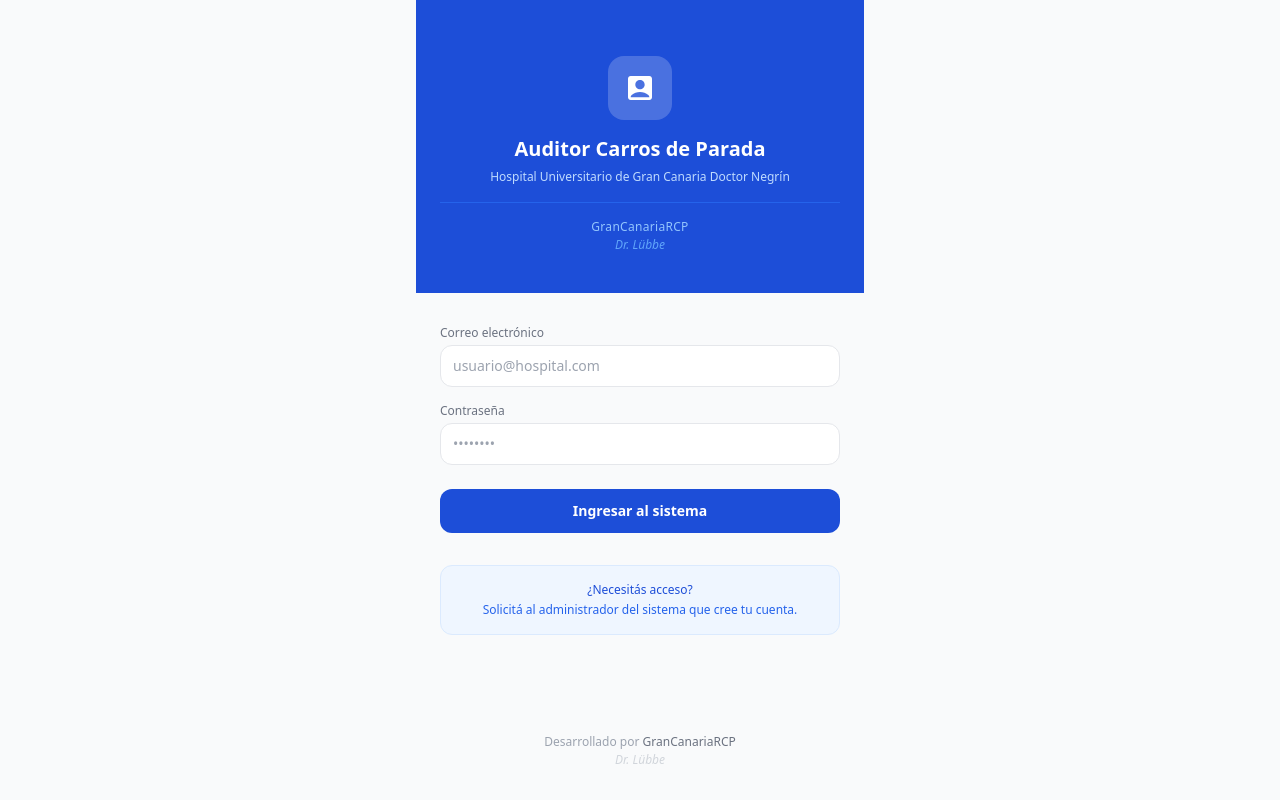
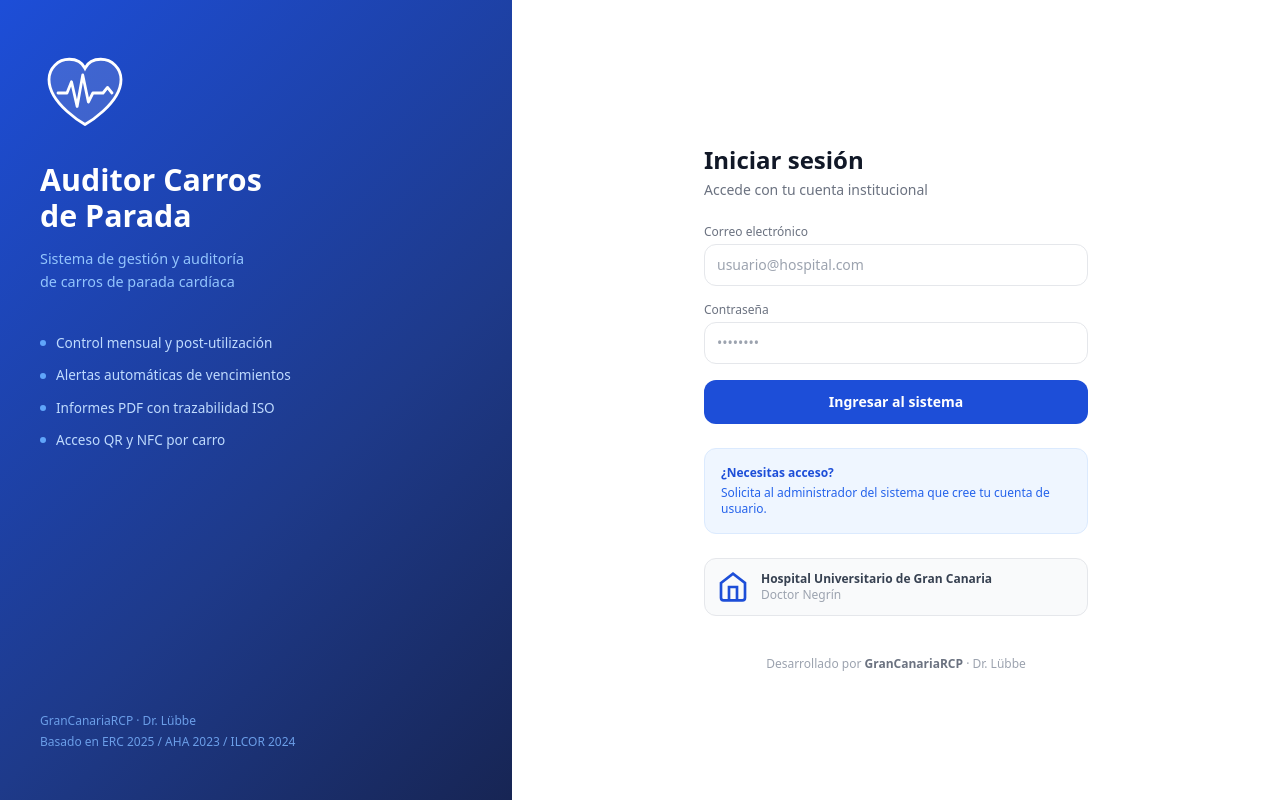
Before and after one commit to grancanariarcp-hub/carros-paro, a Next.js app: page / in a window 1280 px wide. Built offline with nearby package versions, Linux system fonts and the light colour scheme; no server answers.

Commit message:
Update page.tsx

```diff
--- a/app/page.tsx
+++ b/app/page.tsx
@@ -35,28 +35,77 @@ export default function LoginPage() {
   }
 
   return (
-    <div className="min-h-screen flex flex-col max-w-md mx-auto bg-gray-50">
+    <div className="login-page">
 
-      {/* Header azul */}
-      <div className="bg-blue-700 px-6 pt-14 pb-10 text-center">
-        <div className="w-16 h-16 rounded-2xl bg-white/20 mx-auto mb-4 flex items-center justify-center">
-          <svg className="w-8 h-8 text-white" fill="currentColor" viewBox="0 0 24 24">
-            <path d="M19 3H5c-1.1 0-2 .9-2 2v14c0 1.1.9 2 2 2h14c1.1 0 2-.9 2-2V5c0-1.1-.9-2-2-2zm-7 3c1.93 0 3.5 1.57 3.5 3.5S13.93 13 12 13s-3.5-1.57-3.5-3.5S10.07 6 12 6zm7 13H5v-.23c0-.62.28-1.2.76-1.58C7.47 15.82 9.64 15 12 15s4.53.82 6.24 2.19c.48.38.76.97.76 1.58V19z"/>
+      {/* Panel izquierdo — solo visible en tablet/escritorio */}
+      <div className="login-panel-left">
+        <div className="login-panel-left-inner">
+          {/* Ícono PCR grande */}
+          <div className="login-icon-big">
+            <svg viewBox="0 0 80 80" fill="none" xmlns="http://www.w3.org/2000/svg">
+              {/* Corazón */}
+              <path d="M40 68C40 68 8 50 8 28C8 18 16 10 26 10C32 10 37.5 13 40 18C42.5 13 48 10 54 10C64 10 72 18 72 28C72 50 40 68 40 68Z"
+                fill="white" fillOpacity="0.15" stroke="white" strokeWidth="2.5"/>
+              {/* Traza ECG / onda RCP */}
+              <polyline
+                points="16,40 24,40 28,30 33,52 38,24 43,48 47,40 56,40 60,35 64,40"
+                stroke="white" strokeWidth="2.5" strokeLinecap="round" strokeLinejoin="round" fill="none"/>
             </svg>
           </div>
-        <h1 className="text-xl font-bold text-white leading-tight">Auditor Carros de Parada</h1>
-        <p className="text-blue-200 text-xs mt-2 leading-snug px-4">
-          Hospital Universitario de Gran Canaria Doctor Negrín
-        </p>
-        <div className="mt-4 pt-4 border-t border-blue-600">
-          <p className="text-blue-300 text-xs font-medium tracking-wide">GranCanariaRCP</p>
-          <p className="text-blue-400 text-xs italic mt-0.5">Dr. Lübbe</p>
+          <h2 className="login-panel-title">Auditor Carros<br/>de Parada</h2>
+          <p className="login-panel-sub">Sistema de gestión y auditoría<br/>de carros de parada cardíaca</p>
+          <div className="login-panel-features">
+            <div className="login-feature">
+              <span className="login-feature-dot"></span>
+              Control mensual y post-utilización
+            </div>
+            <div className="login-feature">
+              <span className="login-feature-dot"></span>
+              Alertas automáticas de vencimientos
+            </div>
+            <div className="login-feature">
+              <span className="login-feature-dot"></span>
+              Informes PDF con trazabilidad ISO
+            </div>
+            <div className="login-feature">
+              <span className="login-feature-dot"></span>
+              Acceso QR y NFC por carro
+            </div>
+          </div>
+        </div>
+        <div className="login-panel-footer">
+          <p>GranCanariaRCP · Dr. Lübbe</p>
+          <p>Basado en ERC 2025 / AHA 2023 / ILCOR 2024</p>
         </div>
       </div>
 
+      {/* Panel derecho — formulario */}
+      <div className="login-panel-right">
+        <div className="login-form-container">
+
+          {/* Header móvil — solo visible en móvil */}
+          <div className="login-mobile-header">
+            <div className="login-mobile-icon">
+              <svg viewBox="0 0 80 80" fill="none" xmlns="http://www.w3.org/2000/svg">
+                <path d="M40 68C40 68 8 50 8 28C8 18 16 10 26 10C32 10 37.5 13 40 18C42.5 13 48 10 54 10C64 10 72 18 72 28C72 50 40 68 40 68Z"
+                  fill="white" fillOpacity="0.2" stroke="white" strokeWidth="2.5"/>
+                <polyline
+                  points="16,40 24,40 28,30 33,52 38,24 43,48 47,40 56,40 60,35 64,40"
+                  stroke="white" strokeWidth="2.5" strokeLinecap="round" strokeLinejoin="round" fill="none"/>
+              </svg>
+            </div>
+            <h1 className="login-mobile-title">Auditor Carros de Parada</h1>
+            <p className="login-mobile-sub">Hospital Universitario de Gran Canaria Doctor Negrín</p>
+          </div>
+
           {/* Formulario */}
-      <div className="flex-1 px-6 py-8">
-        <form onSubmit={handleLogin} className="flex flex-col gap-4">
+          <div className="login-form-inner">
+            <div className="login-form-heading">
+              <h2>Iniciar sesión</h2>
+              <p>Accede con tu cuenta institucional</p>
+            </div>
+
+            <form onSubmit={handleLogin} className="login-form">
               <div>
                 <label className="label">Correo electrónico</label>
                 <input
@@ -81,29 +130,42 @@ export default function LoginPage() {
                   autoComplete="current-password"
                 />
               </div>
-          <button
-            type="submit"
-            className="btn-primary mt-2"
-            disabled={loading}
-          >
-            {loading ? 'Ingresando...' : 'Ingresar al sistema'}
+              <button type="submit" className="btn-primary" disabled={loading}>
+                {loading ? (
+                  <span className="login-loading">
+                    <svg className="login-spinner" viewBox="0 0 24 24" fill="none">
+                      <circle cx="12" cy="12" r="10" stroke="currentColor" strokeWidth="3" strokeOpacity="0.3"/>
+                      <path d="M12 2a10 10 0 0110 10" stroke="currentColor" strokeWidth="3" strokeLinecap="round"/>
+                    </svg>
+                    Ingresando...
+                  </span>
+                ) : 'Ingresar al sistema'}
               </button>
             </form>
 
-        <div className="mt-8 p-4 bg-blue-50 border border-blue-100 rounded-xl">
-          <p className="text-xs text-blue-700 text-center font-medium mb-1">¿Necesitás acceso?</p>
-          <p className="text-xs text-blue-600 text-center">
-            Solicitá al administrador del sistema que cree tu cuenta.
-          </p>
+            <div className="login-help">
+              <p className="login-help-title">¿Necesitas acceso?</p>
+              <p className="login-help-text">Solicita al administrador del sistema que cree tu cuenta de usuario.</p>
+            </div>
+
+            <div className="login-hospital">
+              <div className="login-hospital-logo">
+                <svg viewBox="0 0 24 24" fill="none" stroke="currentColor" strokeWidth="2">
+                  <path d="M3 9l9-7 9 7v11a2 2 0 01-2 2H5a2 2 0 01-2-2z"/>
+                  <polyline points="9 22 9 12 15 12 15 22"/>
+                </svg>
+              </div>
+              <div>
+                <p className="login-hospital-name">Hospital Universitario de Gran Canaria</p>
+                <p className="login-hospital-sub">Doctor Negrín</p>
+              </div>
             </div>
           </div>
 
-      {/* Footer */}
-      <div className="px-6 pb-8 text-center">
-        <p className="text-xs text-gray-400">
-          Desarrollado por <span className="font-medium text-gray-500">GranCanariaRCP</span>
-        </p>
-        <p className="text-xs text-gray-300 italic mt-0.5">Dr. Lübbe</p>
+          <div className="login-footer">
+            Desarrollado por <strong>GranCanariaRCP</strong> · Dr. Lübbe
+          </div>
+        </div>
       </div>
 
     </div>
```
Lines whose indentation alone changed are shown as unchanged.
